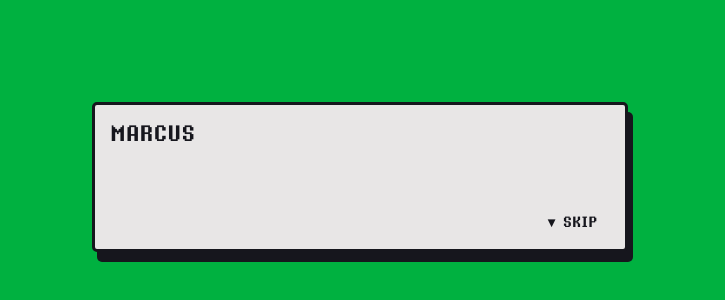
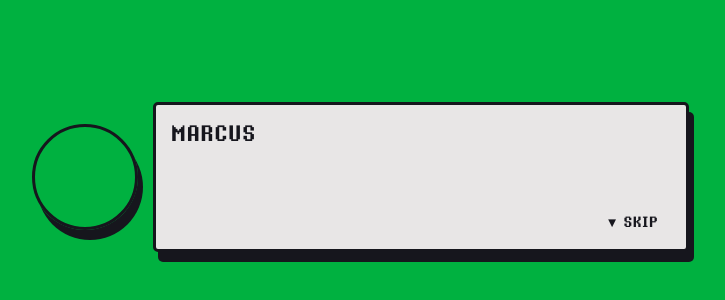
Before and after one commit to SwiftNCloak/subtitlesystem-rpg, a plain HTML site: page index.html in a window 1280 px wide. Shown: the part 238-538 px from the top of the page, without its empty margins (280-1005 px from the left). Drawn offline with Linux system fonts and the light colour scheme; a web font is replaced by a local one.

Commit message:
Added picture placeholder

```diff
--- a/index.html
+++ b/index.html
@@ -14,6 +14,7 @@
         </audio>
 
         <div class="container">
+            <div class="container-image"></div>
             <div class="container-dialog">
                 <h1 class="cd-font">MARCUS</h1> <!--CHANGE THE NAME HERE-->
                 <textarea class="cd-text" spellcheck="false" onkeydown="playAudio()" id="textBox"></textarea>
--- a/style.css
+++ b/style.css
@@ -33,6 +33,16 @@ body{
     justify-content: center;
     align-items: center;
     display: flex;
+}
+
+.container-image{
+    width: 100px;
+    height: 100px;
+    border: 3px solid #16161D;
+    color: #16161D;
+    box-shadow: 5px 10px #16161D;
+    margin-right: 15px;
+    border-radius: 100%;
 }
 
 .container-dialog{
```
